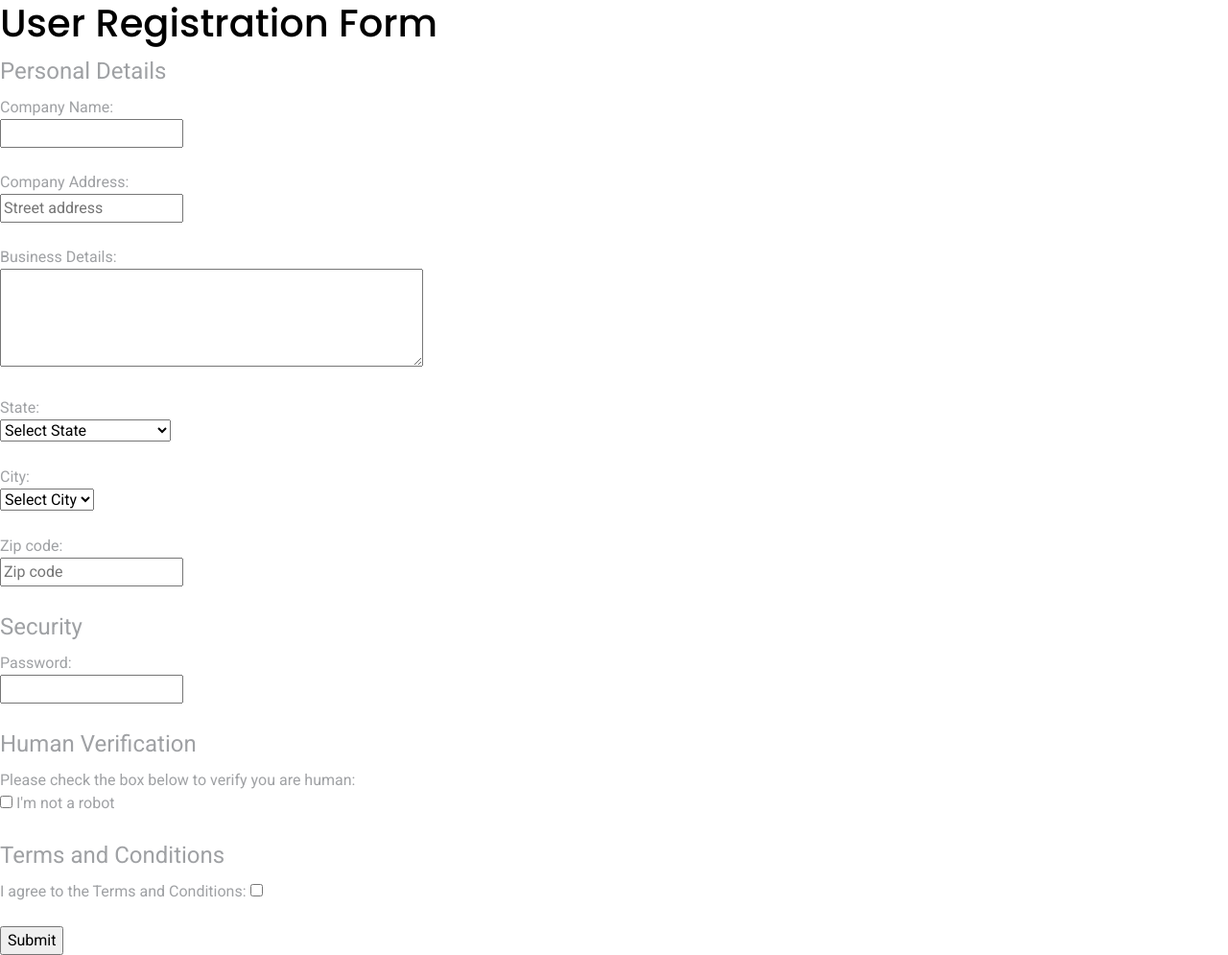
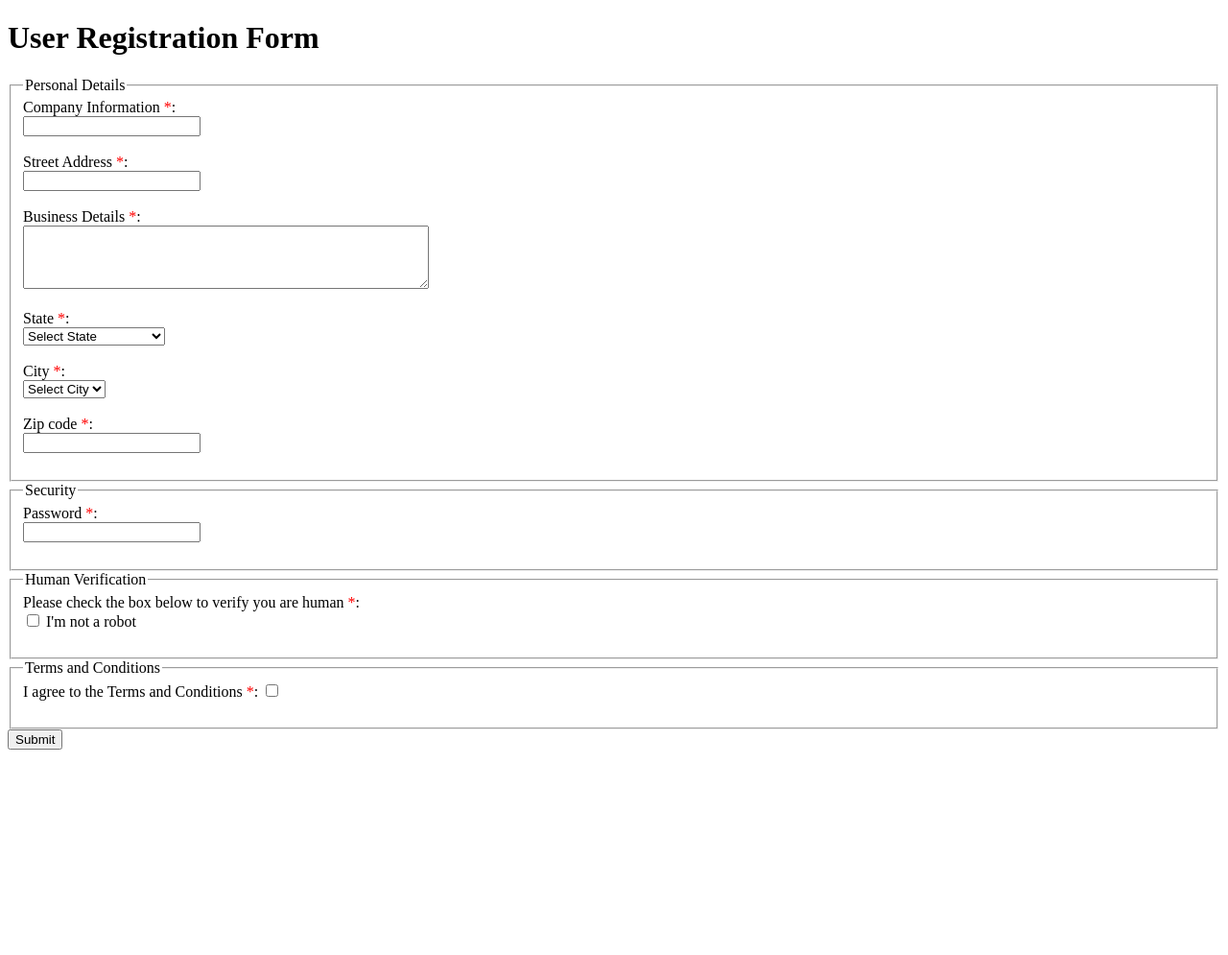
Before and after one commit to AfzalAliSolangi/Drug-Supply-Chain-using-Blockchain, a Django app: page /signup-manufacturer in a window 1280 px wide. Shown: the whole page at 96% size. After the commit the page ends 781 px from the top, so only its background shows below. Run offline with Django 4.2, Linux system fonts and the light colour scheme; parts of the project's set-up code (start-up, migrations or seed data) failed here and were passed over; some libraries are stand-ins or nearby versions.

Commit message:
Signup-manfucaturer form html page designed, need to add the otp functionality and the password stength indicator.

```diff
--- a/templates/signup-manufacturer.html
+++ b/templates/signup-manufacturer.html
@@ -1,89 +1,63 @@
-{% load static %}
 <!DOCTYPE html>
 <html lang="en">
-
 <head>
-  <meta charset="utf-8">
-  <meta content="width=device-width, initial-scale=1.0" name="viewport">
-
-  <title>MedConnect</title>
-  <meta content="" name="description">
-  <meta content="" name="keywords">
-
-  <!-- Favicons -->
-  <link href=" {% static 'assets/img/favicon.png' %} " rel="icon">
-  <link href=" {% static 'assets/img/apple-touch-icon.png' %} " rel="apple-touch-icon">
-
-  <!-- Google Fonts -->
-  <link
-    href="https://fonts.googleapis.com/css?family=Roboto:300,300i,400,400i,500,500i,600,600i,700,700i|Poppins:300,300i,400,400i,500,500i,600,600i,700,700i"
-    rel="stylesheet">
-
-  <!-- Vendor CSS Files -->
-  <link href=" {% static 'assets/vendor/aos/aos.css' %} " rel="stylesheet">
-  <link href=" {% static 'assets/vendor/bootstrap/css/bootstrap.min.css' %} " rel="stylesheet">
-  <link href=" {% static 'assets/vendor/bootstrap-icons/bootstrap-icons.css' %} " rel="stylesheet">
-  <link href=" {% static 'assets/vendor/boxicons/css/boxicons.min.css' %} " rel="stylesheet">
-  <link href=" {% static 'assets/vendor/swiper/swiper-bundle.min.css' %} " rel="stylesheet">
-
-  <!-- Template Main CSS File -->
-  <link href=" {% static 'assets/css/style.css' %} " rel="stylesheet">
-
-  <!-- =======================================================
-  * Template Name: SoftLand - v4.10.0
-  * Template URL: https://bootstrapmade.com/softland-bootstrap-app-landing-page-template/
-  * Author: BootstrapMade.com
-  * License: https://bootstrapmade.com/license/
-  ======================================================== -->
+    <meta charset="UTF-8">
+    <meta name="viewport" content="width=device-width, initial-scale=1.0">
+    <title>User Registration</title>
+    <style>
+        .required::after {
+            content: " *";
+            color: red;
+        }
+    </style>
 </head>
 <body>
     <h1>User Registration Form</h1>
-    <form action="process_registration.php" method="post">
+    <form action="process_registration.php" method="post" onsubmit="return validateForm()">
         <fieldset>
             <legend>Personal Details</legend>
-            <label for="company_name">Company Name:</label><br>
+            <label for="company_info">Company Information<span class="required"></span>:</label><br>
             <input type="text" id="company_info" name="company_info" required autocomplete="off"><br><br>
 
-            <label for="company_address">Company Address:</label><br>
-            <input type="text" id="street_address" name="street_address" placeholder="Street address" required autocomplete="off"><br><br>
+            <label for="street_address">Street Address<span class="required"></span>:</label><br>
+            <input type="text" id="street_address" name="street_address" required autocomplete="off"><br><br>
 
-            <label for="business_details">Business Details:</label><br>
+            <label for="business_details">Business Details<span class="required"></span>:</label><br>
             <textarea id="business_details" name="business_details" rows="4" cols="50" required autocomplete="off"></textarea><br><br>
 
-            <label for="state">State:</label><br>
-            <select id="state" name="state" onchange="populateCities()">
+            <label for="state">State<span class="required"></span>:</label><br>
+            <select id="state" name="state" onchange="populateCities()" required>
                 <option value="">Select State</option>
                 <option value="Sindh">Sindh</option>
                 <option value="Punjab">Punjab</option>
-                <option value="Kyber Pakhtun-Khwa">Kyber Pakhtun-Khuwa</option>
+                <option value="Kyber Pakhtun-Khwa">Kyber Pakhtun-Khwa</option>
                 <option value="Balochistan">Balochistan</option>
-                <!-- Add more options for other states if needed -->
             </select><br><br>
 
-            <label for="city">City:</label><br>
+            <label for="city">City<span class="required"></span>:</label><br>
             <select id="city" name="city" required>
                 <option value="">Select City</option>
             </select><br><br>
 
-            <label for="zip_code">Zip code:</label><br>
-            <input type="text" id="zip_code" name="zip_code" placeholder="Zip code" required autocomplete="off"><br><br>
+            <label for="zip_code">Zip code<span class="required"></span>:</label><br>
+            <input type="text" id="zip_code" name="zip_code" required autocomplete="off"><br><br>
         </fieldset>
 
         <fieldset>
             <legend>Security</legend>
-            <label for="password">Password:</label><br>
+            <label for="password">Password<span class="required"></span>:</label><br>
             <input type="password" id="password" name="password" required autocomplete="off"><br><br>
         </fieldset>
 
         <fieldset>
             <legend>Human Verification</legend>
-            <label for="verification">Please check the box below to verify you are human:</label><br>
+            <label for="verification">Please check the box below to verify you are human<span class="required"></span>:</label><br>
             <input type="checkbox" id="verification" name="verification" required> I'm not a robot<br><br>
         </fieldset>
 
         <fieldset>
             <legend>Terms and Conditions</legend>
-            <label for="agree_terms">I agree to the Terms and Conditions:</label>
+            <label for="agree_terms">I agree to the Terms and Conditions<span class="required"></span>:</label>
             <input type="checkbox" id="agree_terms" name="agree_terms" required><br><br>
         </fieldset>
 
@@ -110,17 +84,8 @@
                 });
             }
             else if (selectedState === "Punjab") {
-                var sindhCities = ["Lahore", "Faisalabad", "Rawalpindi", "Gujranwala"];
-                sindhCities.forEach(function(city) {
-                    var option = document.createElement("option");
-                    option.value = city;
-                    option.text = city;
-                    citySelect.appendChild(option);
-                });
-            }
-            else if (selectedState === "Punjab") {
-                var sindhCities = ["Lahore", "Faisalabad", "Rawalpindi", "Gujranwala"];
-                sindhCities.forEach(function(city) {
+                var punjabCities = ["Lahore", "Faisalabad", "Rawalpindi", "Gujranwala"];
+                punjabCities.forEach(function(city) {
                     var option = document.createElement("option");
                     option.value = city;
                     option.text = city;
@@ -128,8 +93,8 @@
                 });
             }
             else if (selectedState === "Kyber Pakhtun-Khwa") {
-                var sindhCities = ["Peshawar", "Mardan", "Kohat", "Abbottabad"];
-                sindhCities.forEach(function(city) {
+                var kpCities = ["Peshawar", "Mardan", "Kohat", "Abbottabad"];
+                kpCities.forEach(function(city) {
                     var option = document.createElement("option");
                     option.value = city;
                     option.text = city;
@@ -137,16 +102,32 @@
                 });
             }
             else if (selectedState === "Balochistan") {
-                var sindhCities = ["Quetta ", "Gwadar", "Hub"];
-                sindhCities.forEach(function(city) {
+                var balochistanCities = ["Quetta", "Gwadar", "Hub"];
+                balochistanCities.forEach(function(city) {
                     var option = document.createElement("option");
                     option.value = city;
                     option.text = city;
                     citySelect.appendChild(option);
                 });
             }
-            // Add more conditions for other states if needed
-    }
+        }
+
+        function validateForm() {
+            var companyInfo = document.getElementById("company_info").value;
+            var streetAddress = document.getElementById("street_address").value;
+            var businessDetails = document.getElementById("business_details").value;
+            var state = document.getElementById("state").value;
+            var city = document.getElementById("city").value;
+            var zipCode = document.getElementById("zip_code").value;
+            var password = document.getElementById("password").value;
+            var agreeTerms = document.getElementById("agree_terms").checked;
+
+            if (companyInfo === "" || streetAddress === "" || businessDetails === "" || state === "" || city === "" || zipCode === "" || password === "" || !agreeTerms) {
+                alert("Please fill in all fields.");
+                return false;
+            }
+            return true;
+        }
     </script>
 </body>
 </html>
```
